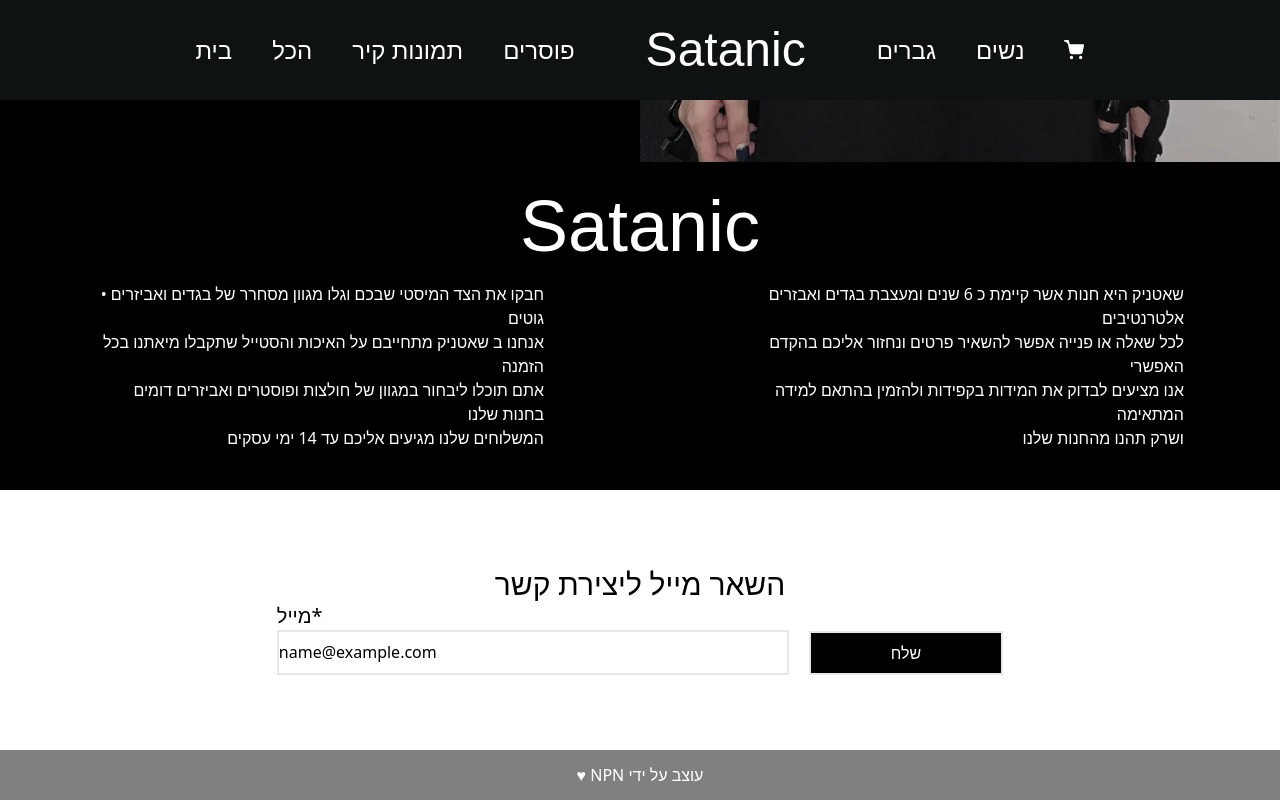
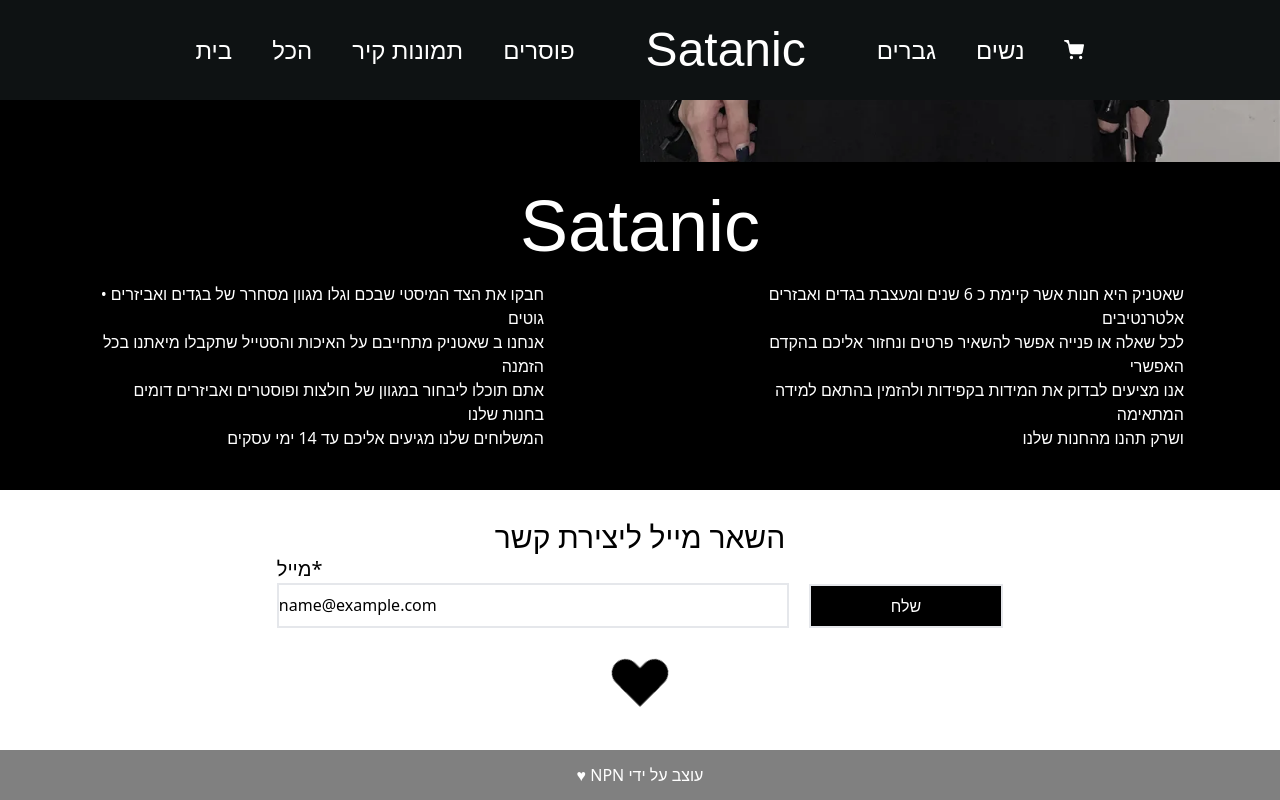
Before and after one commit to henrix494/satanic, a React (Vite) app in the folder client/: page / in a window 1280 px wide. Both pictures are taken after typing "name@example.com" into the empty fields and a click on the button "שלח". Shown: the part 3378-4178 px from the top of the page. Built offline with nearby package versions, Linux system fonts and the light colour scheme; no server answers; a web font is replaced by a local one.

Commit message:
comppersed images

```diff
--- a/client/src/components/Contact/Contact.jsx
+++ b/client/src/components/Contact/Contact.jsx
@@ -1,13 +1,16 @@
 import { useRef, useState } from "react";
+import Heart from "../UI/Heart";
 export default function Contact() {
 	const emailRef = useRef(null);
 	const [loading, setLoading] = useState(false);
 	const [error, setError] = useState(false);
+	const [secMSG, setSecMSG] = useState("");
 
 	// https://satanic-omega.vercel.app/emailInfo
 
 	const submitHandler = async (e) => {
 		e.preventDefault();
+		setLoading(true);
 		const postHandler = await fetch(
 			"https://satanic-omega.vercel.app/emailInfo",
 			{
@@ -30,12 +33,13 @@ export default function Contact() {
 			setLoading(false);
 			setError("");
 			const resData = await postHandler.json();
-			setError(resData);
+			setError("");
+			setSecMSG(resData);
 		}
 	};
 
 	return (
-		<div className="h-[260px] flex items-center justify-center text-center">
+		<div className="h-[260px] flex items-center justify-center text-center flex-col gap-2">
 			<div>
 				{" "}
 				<div className=" max">
@@ -66,7 +70,14 @@ export default function Contact() {
 					</div>
 				</form>
 			</div>
-			{error}
+			<div>
+				{loading && <Heart />}
+				{error ? (
+					<div className="text-[red]">{error}</div>
+				) : (
+					<div className="text-[green]">{secMSG}</div>
+				)}
+			</div>
 		</div>
 	);
 }
--- /dev/null
+++ b/client/src/components/UI/Heart.jsx
@@ -0,0 +1,8 @@
+import "./heart.css";
+export default function Heart() {
+	return (
+		<div className="lds-heart ">
+			<div className=""></div>
+		</div>
+	);
+}
--- /dev/null
+++ b/client/src/components/UI/heart.css
@@ -0,0 +1,55 @@
+.lds-heart {
+	display: inline-block;
+	position: relative;
+	width: 80px;
+	height: 80px;
+	transform: rotate(45deg);
+	transform-origin: 40px 40px;
+}
+.lds-heart div {
+	top: 32px;
+	left: 32px;
+	position: absolute;
+	width: 32px;
+	height: 32px;
+	background: #000000;
+	animation: lds-heart 1.2s infinite cubic-bezier(0.215, 0.61, 0.355, 1);
+}
+.lds-heart div:after,
+.lds-heart div:before {
+	content: " ";
+	position: absolute;
+	display: block;
+	width: 32px;
+	height: 32px;
+	background: #fff;
+	background: #000000;
+}
+.lds-heart div:before {
+	left: -24px;
+	border-radius: 50% 0 0 50%;
+}
+.lds-heart div:after {
+	top: -24px;
+	border-radius: 50% 50% 0 0;
+}
+@keyframes lds-heart {
+	0% {
+		transform: scale(0.95);
+	}
+	5% {
+		transform: scale(1.1);
+	}
+	39% {
+		transform: scale(0.85);
+	}
+	45% {
+		transform: scale(1);
+	}
+	60% {
+		transform: scale(0.95);
+	}
+	100% {
+		transform: scale(0.9);
+	}
+}
--- a/client/src/components/bill/Bill.jsx
+++ b/client/src/components/bill/Bill.jsx
@@ -1,5 +1,6 @@
 import { useSelector } from "react-redux";
 import { useRef, useState, useEffect } from "react";
+import Heart from "../UI/Heart";
 export default function Bill() {
 	const cartData = useSelector((state) => state.cart.items);
 	const totalAmount = cartData.reduce((total, item) => {
@@ -145,7 +146,7 @@ export default function Bill() {
 							/>
 						</div>
 						<div className="text-[red] text-center text-xl">
-							{isLoading ? "Loading" : error}
+							{isLoading ? <Heart /> : error}
 						</div>
 						<div className=" ">
 							<button className="w-full h-full bg-black text-white py-2 mt-4  text-center cursor-pointer hover:opacity-80 transition-all">
```
Also changed, not shown: 1 other file (tests, documents, lock files or other folders).
